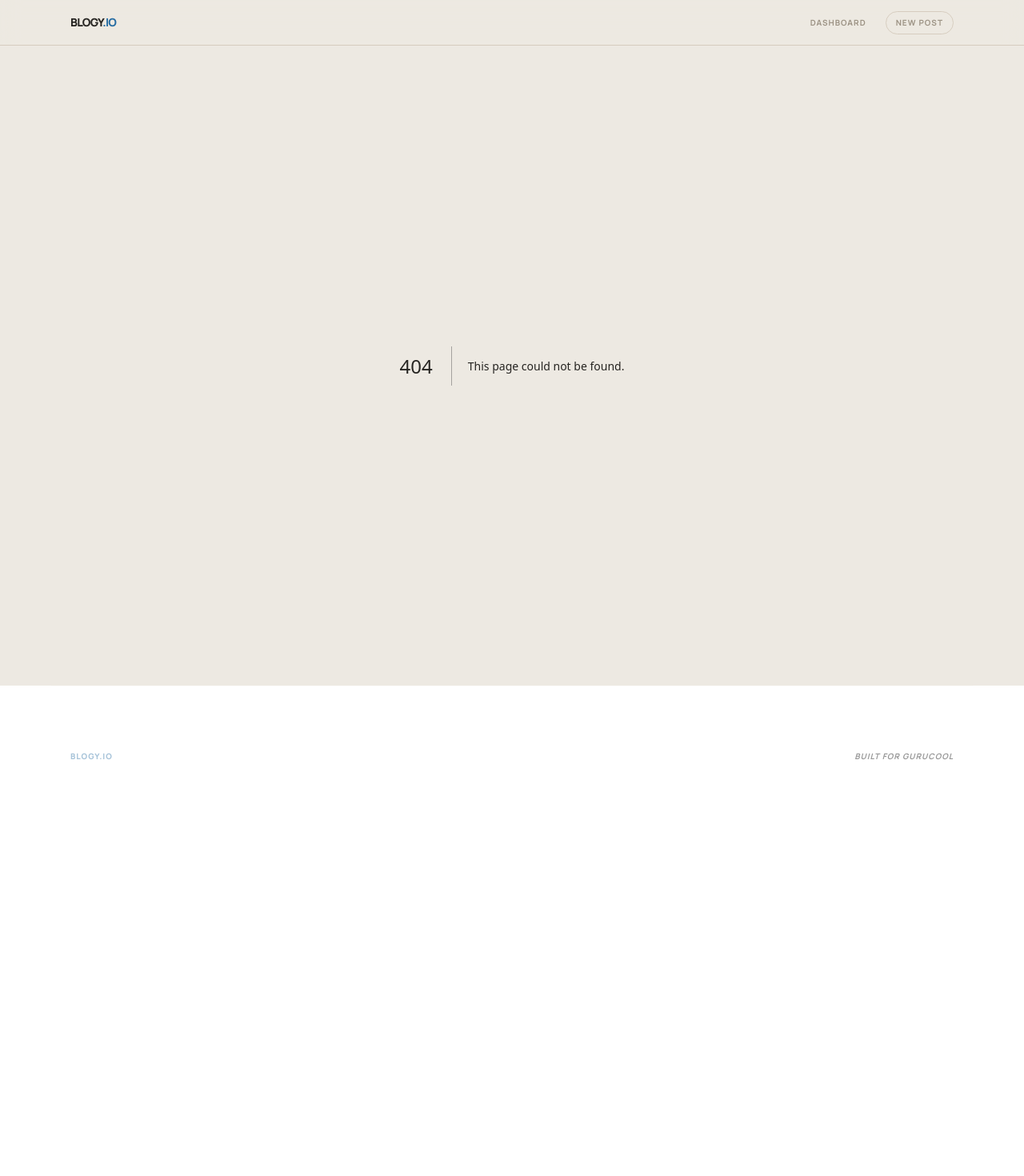
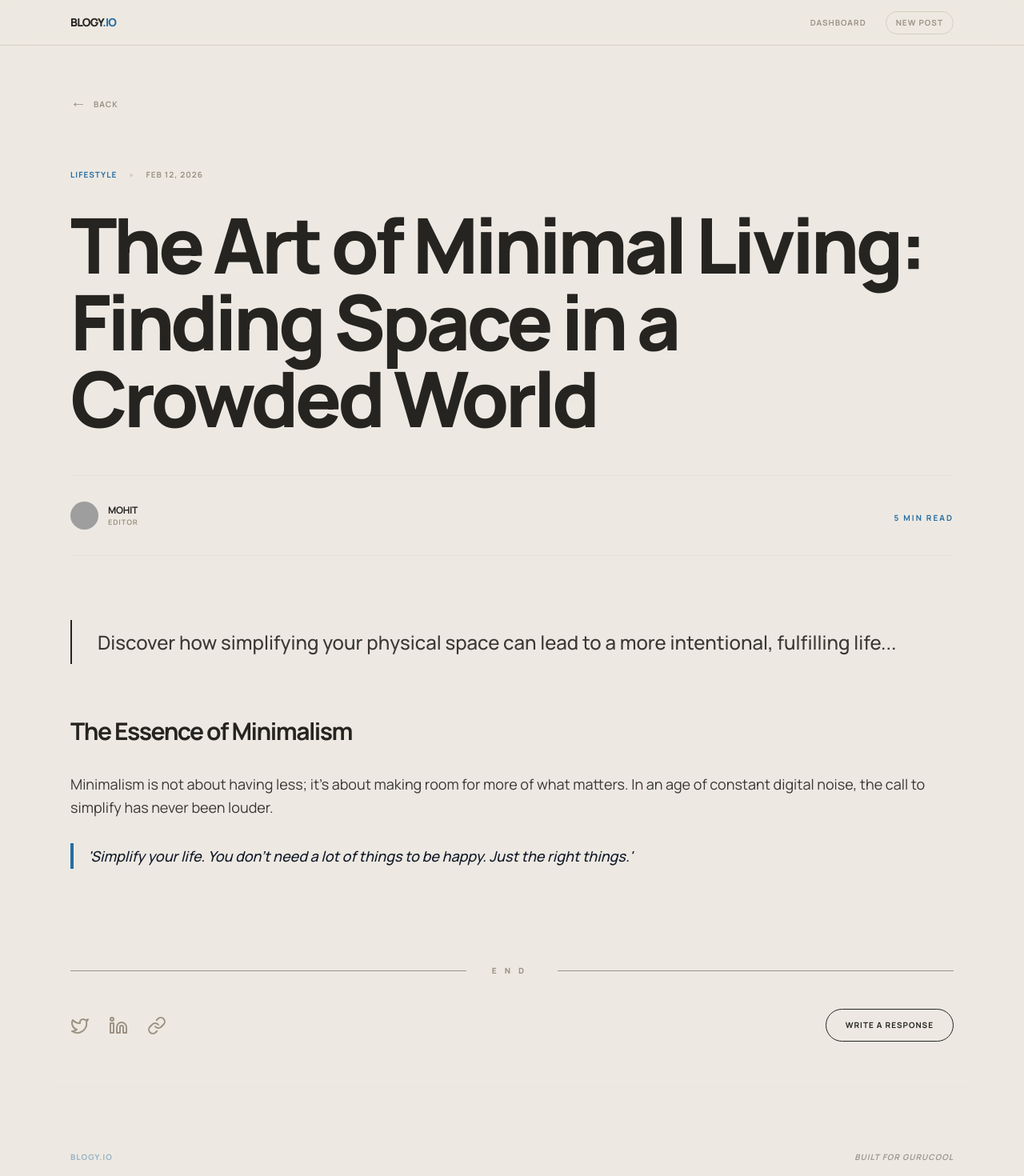
Before and after one commit to chamollamohit/gurucool-blog-assignment, a Next.js app: page /blog/1 in a window 1280 px wide. Before the commit this address had no page. Shown: the top 1470 px of the page at 80% size. Before the commit the page ends 1033 px from the top, so only its background shows below. Built offline with nearby package versions, Linux system fonts and the light colour scheme; grey boxes are pictures that could not be loaded.

Commit message:
feat: added blog page

```diff
--- /dev/null
+++ b/app/blog/[id]/page.tsx
@@ -0,0 +1,115 @@
+import Link from "next/link";
+import { getBlogById } from "@/lib/db";
+import { notFound } from "next/navigation";
+import { LinkedinIcon, LucideLink, Twitter } from "lucide-react";
+import Image from "next/image";
+
+export default async function SingleBlog({
+    params,
+}: {
+    params: Promise<{ id: string }>;
+}) {
+    const { id } = await params;
+    const blog = getBlogById(id);
+
+    if (!blog) notFound();
+
+    return (
+        <div>
+            <article className="max-w-6xl mx-auto px-6 py-14">
+                <Link
+                    href="/"
+                    className="group mb-16 inline-flex items-center gap-2 text-[10px] font-bold uppercase tracking-widest text-(--warm-gray) hover:text-(--accent) transition-colors">
+                    <span className="text-xl group-hover:-translate-x-1 mb-1.5 transition-transform">
+                        ←
+                    </span>
+                    Back
+                </Link>
+
+                <header className="mb-20">
+                    <div className="flex items-center gap-4 mb-8 text-[10px] font-bold text-(--accent) uppercase tracking-widest">
+                        <span>{blog.category}</span>
+                        <span className="h-1 w-1 rounded-full bg-(--warm-border)"></span>
+                        <span className="text-(--warm-gray)">{blog.date}</span>
+                    </div>
+
+                    <h1 className="text-5xl md:text-8xl font-extrabold tracking-tighter  mb-12">
+                        {blog.title}
+                    </h1>
+
+                    <div className="flex items-center justify-between border-y border-(--warm-border)/30 py-8">
+                        <div className="flex items-center gap-3">
+                            <Image
+                                src={blog.authorImage}
+                                width={35}
+                                height={35}
+                                alt="authorImage"
+                                className="rounded-full grayscale group-hover:grayscale-0"
+                            />
+                            <div className="flex flex-col">
+                                <span className="text-xs font-bold uppercase tracking-tight">
+                                    {blog.author}
+                                </span>
+                                <span className="text-[9px] text-(--warm-gray) uppercase font-bold tracking-widest">
+                                    Editor
+                                </span>
+                            </div>
+                        </div>
+                        <div className="text-right">
+                            <span className="text-[10px] font-bold text-(--accent) uppercase tracking-[0.2em]">
+                                5 Min Read
+                            </span>
+                        </div>
+                    </div>
+                </header>
+
+                <section
+                    className="prose prose-lg max-w-none
+                    prose-p:text-(--warm-black)/90
+                    prose-p:leading-relaxed
+                    prose-headings:text-(--warm-black)
+                    prose-headings:tracking-tighter
+                    prose-blockquote:border-l-(--accent)
+                    prose-blockquote:italic
+                    prose-code:text-(--accent)
+                    prose-code:bg-(--accent)/5
+                    prose-code:px-1.5
+                    prose-code:py-0.5
+                    prose-code:rounded
+                    prose-img:rounded-sm">
+                    <p className="text-2xl font-medium leading-tight mb-16 border-l-2 border-(--warm-black) pl-8 py-2">
+                        {blog.preview}
+                    </p>
+
+                    <div
+                        dangerouslySetInnerHTML={{ __html: blog.content || "" }}
+                    />
+                </section>
+                <div className="mt-30 flex items-center justify-center">
+                    <div className="h-px grow bg-(--warm-gray)"></div>
+                    <span className="mx-8 text-[10px] font-black uppercase tracking-[1em] text-(--warm-gray) ">
+                        End
+                    </span>
+                    <div className="h-px grow bg-(--warm-gray)"></div>
+                </div>
+                <div className="mt-10  flex flex-col gap-5 md:flex-row justify-between items-center">
+                    <div className="flex items-center gap-6 text-[10px] font-black uppercase tracking-widest text-(--warm-gray)">
+                        <span className="hover:text-(--accent) cursor-pointer transition-colors">
+                            <Twitter />
+                        </span>
+                        <span className="hover:text-(--accent) cursor-pointer transition-colors">
+                            <LinkedinIcon />
+                        </span>
+                        <span className="hover:text-(--accent) cursor-pointer transition-colors">
+                            <LucideLink />
+                        </span>
+                    </div>
+
+                    <button className="text-[10px] font-bold uppercase tracking-widest px-6 py-3 border border-(--warm-black) rounded-full hover:bg-(--accent) hover:text-(--primary) transition-all">
+                        Write a response
+                    </button>
+                </div>
+            </article>
+        </div>
+    );
+}
--- a/app/page.tsx
+++ b/app/page.tsx
@@ -1,3 +1,4 @@
+import BlogCard from "@/components/blog-components/BlogCard";
 import FeaturedBlog from "@/components/blog-components/FeaturedBlog";
 import { getAllBlogs } from "@/lib/db";
 
@@ -7,7 +8,8 @@ export default async function Home() {
     const restBlogs = blogs.slice(1);
     return (
         <main className="max-w-6xl mx-auto px-6 py-20">
-            <FeaturedBlog featuredBlog={featuredBlog} />
+            {featuredBlog && <FeaturedBlog featuredBlog={featuredBlog} />}
+            <BlogCard blogs={restBlogs} />
         </main>
     );
 }
--- a/components/blog-components/FeaturedBlog.tsx
+++ b/components/blog-components/FeaturedBlog.tsx
@@ -28,7 +28,7 @@ const FeaturedBlog = ({ featuredBlog }: { featuredBlog: Blog }) => {
                             {featuredBlog.preview}
                         </p>
                         <div className="flex items-center gap-4 text-xs font-bold uppercase tracking-[0.2em] text-(--accent) group-hover:gap-6 transition-all">
-                            Read Post <span className="text-2xl mb-3">→</span>
+                            Read Blog <span className="text-2xl mb-3">→</span>
                         </div>
                     </div>
                 </div>
--- a/components/blog-components/Footer.tsx
+++ b/components/blog-components/Footer.tsx
@@ -2,7 +2,7 @@ import React from "react";
 
 const Footer = () => {
     return (
-        <footer className="max-w-6xl mx-auto px-6 py-20 border-t border-(--warm-border)/20 flex justify-between items-center opacity-40 hover:opacity-100 transition-opacity">
+        <footer className="max-w-6xl mx-auto px-6 py-20 border-t border-(--warm-border)/20  flex justify-between items-center opacity-40 hover:opacity-100 transition-opacity">
             <span className="text-[10px] font-black uppercase tracking-widest text-(--accent)">
                 Blogy.io
             </span>
--- a/lib/db.ts
+++ b/lib/db.ts
@@ -17,7 +17,7 @@ export let blogs = globalForBlogs.blogs || [
         id: "1",
         title: "The Art of Minimal Living: Finding Space in a Crowded World",
         author: "Mohit",
-        authorImage: "https://ui-avatars.com/api/?name=Mohit&background=0D8ABC&color=fff",
+        authorImage: "https://i.pravatar.cc/150?u=moh",
         category: "LIFESTYLE",
         date: "Feb 12, 2026",
         preview: "Discover how simplifying your physical space can lead to a more intentional, fulfilling life...",
```
